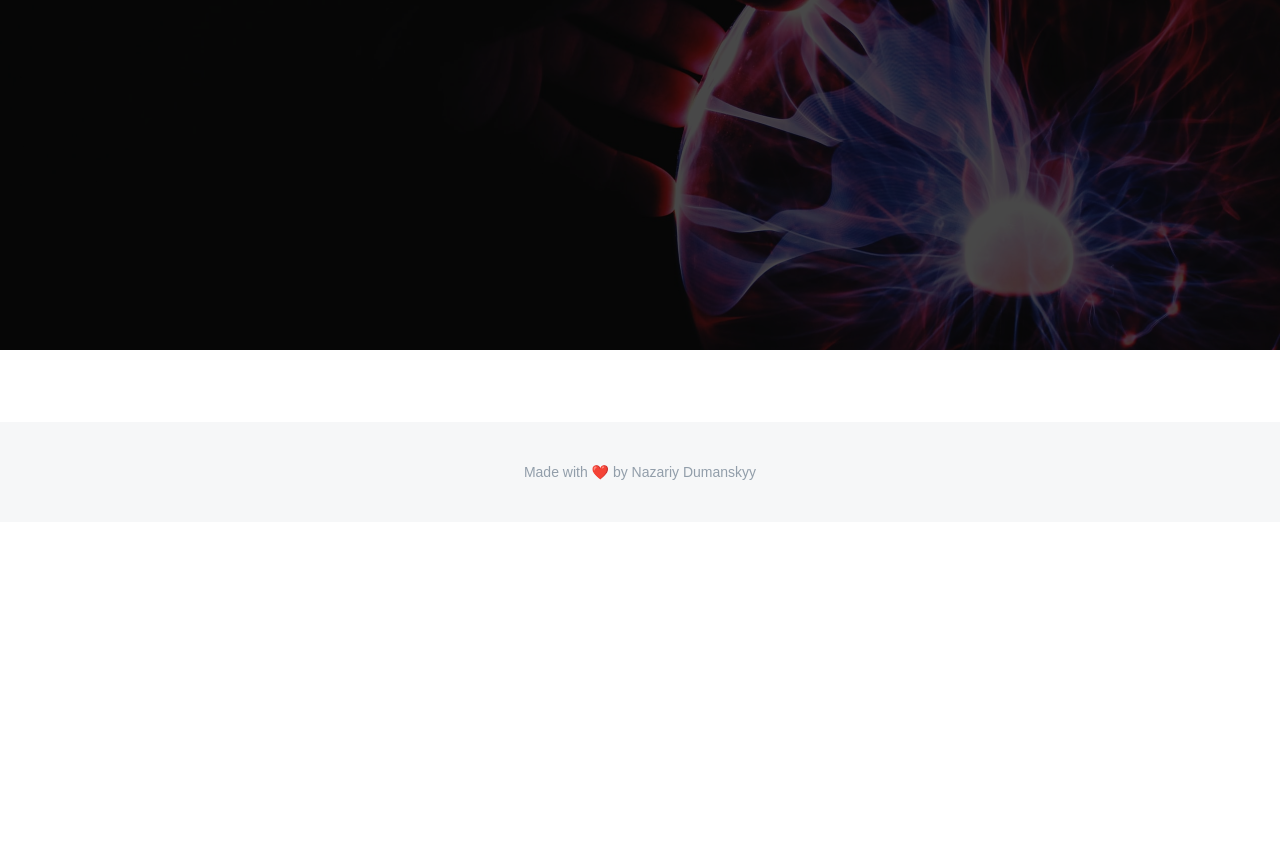
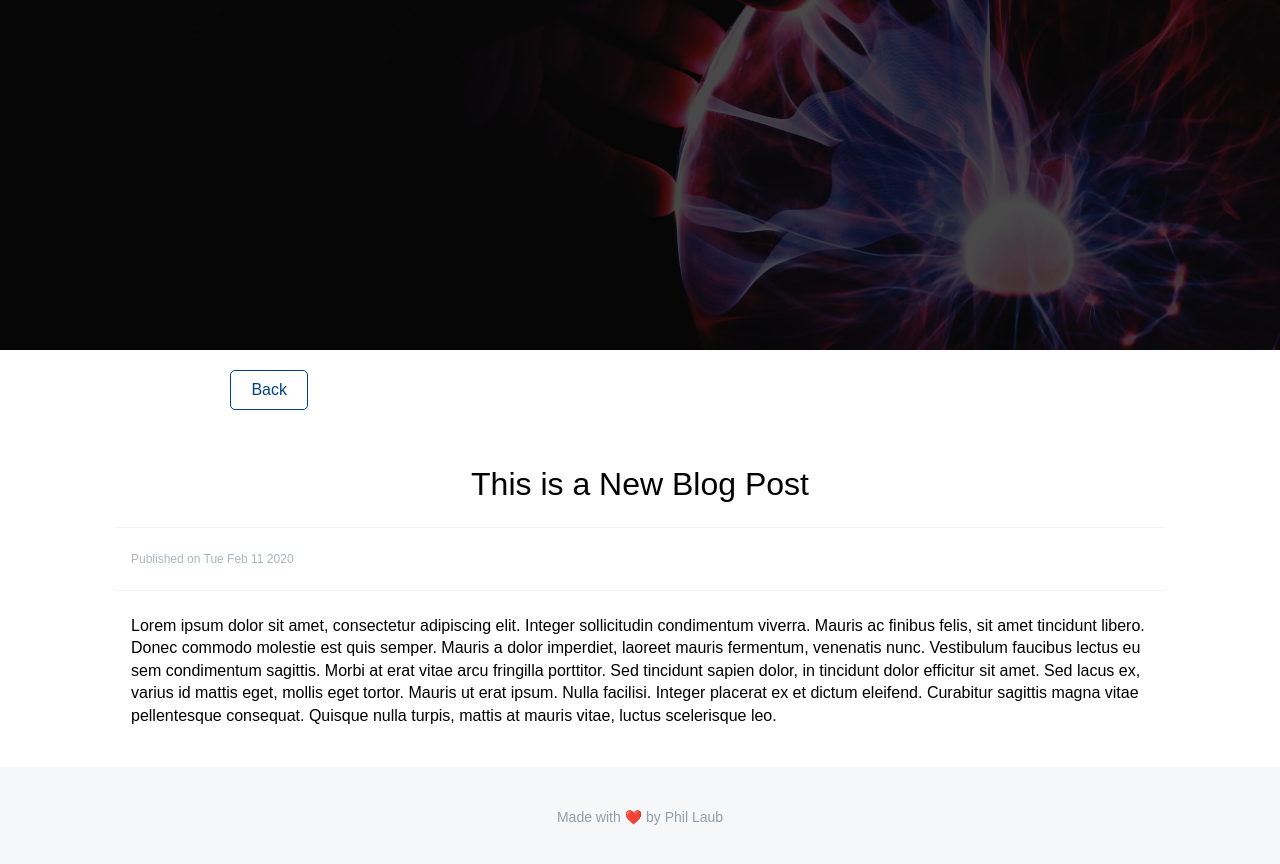
Before and after one commit to PhillipLaub/PWJ-Blog, a plain HTML site: page pwj-module-8-my-blog-app/exercises/post.html in a window 1280 px wide. Before the commit the page ends 800 px from the top, so only its background shows below. Drawn offline with Linux system fonts and the light colour scheme.

Commit message:
built post page

```diff
--- a/pwj-module-8-my-blog-app/exercises/post.html
+++ b/pwj-module-8-my-blog-app/exercises/post.html
@@ -1,27 +1,45 @@
 <!DOCTYPE html>
 <html>
   <head>
-        <meta charset="utf-8">
-        <meta http-equiv="X-UA-Compatible" content="IE=edge">
+    <meta charset="utf-8" />
+    <meta http-equiv="X-UA-Compatible" content="IE=edge" />
     <title>Post</title>
-        <meta name="description" content="">
-        <meta name="viewport" content="width=device-width, initial-scale=1">
-        <link rel="stylesheet" href="style/style.css">
-        <link rel="stylesheet" href="style/post.css">
+    <meta name="description" content="" />
+    <meta name="viewport" content="width=device-width, initial-scale=1" />
+    <link rel="stylesheet" href="style/style.css" />
+    <link rel="stylesheet" href="style/post.css" />
   </head>
   <body>
     <div class="container">
-            <header>
-            </header>
+      <header></header>
+      <div class="navigation">
+        <a href="index.html"> Back </a>
+      </div>
       <div class="main">
         <div class="main-container">
-                    <!-- TODO: Add div class "navigation" to link back to home page HINT: make it a link -->
-                    <!-- TODO: Stylize navigation in style.css -->
-                    <!-- TODO: Add all divs for post title, post, date, post content based on ids in post.css   -->
+          <div class="post-container">
+            <div id="individual-post-title">This is a New Blog Post</div>
+
+            <div id="individual-post-date">Published on Tue Feb 11 2020</div>
+
+            <div id="individual-post-content">
+              Lorem ipsum dolor sit amet, consectetur adipiscing elit. Integer
+              sollicitudin condimentum viverra. Mauris ac finibus felis, sit
+              amet tincidunt libero. Donec commodo molestie est quis semper.
+              Mauris a dolor imperdiet, laoreet mauris fermentum, venenatis
+              nunc. Vestibulum faucibus lectus eu sem condimentum sagittis.
+              Morbi at erat vitae arcu fringilla porttitor. Sed tincidunt sapien
+              dolor, in tincidunt dolor efficitur sit amet. Sed lacus ex, varius
+              id mattis eget, mollis eget tortor. Mauris ut erat ipsum. Nulla
+              facilisi. Integer placerat ex et dictum eleifend. Curabitur
+              sagittis magna vitae pellentesque consequat. Quisque nulla turpis,
+              mattis at mauris vitae, luctus scelerisque leo.
+            </div>
+          </div>
         </div>
       </div>
       <footer>
-                <p>Made with ❤️ by Nazariy Dumanskyy</p>
+        <p>Made with ❤️ by Phil Laub</p>
       </footer>
     </div>
     <script src="js/post.js" async defer></script>
--- a/pwj-module-8-my-blog-app/exercises/style/post.css
+++ b/pwj-module-8-my-blog-app/exercises/style/post.css
@@ -1,13 +1,39 @@
 /* ADD styling for all of the divs in post.html to match  */
 
+.navigation {
+  display: flex;
+  margin-top: 20px;
+  margin-left: 18%;
+}
+.navigation a {
+  text-decoration: none;
+  padding: 10px 20px;
+  border: 1px solid #004186;
+  border-radius: 5px;
+  color: #004186;
+}
+
+.post-container {
+  display: flex;
+  flex-direction: column;
+  justify-content: center;
+}
+
 #individual-post-title {
-
+  font-size: 2em;
+  text-align: center;
+  padding: 24px 0;
 }
 
 #individual-post-date {
-
+  color: #adb5bd;
+  font-size: 12px;
+  border-top: 1px solid #f1f4f8;
+  border-bottom: 1px solid #f1f4f8;
+  padding: 24px 0px 24px 16px;
 }
 
 #individual-post-content {
-
+  padding: 24px 16px 0 16px;
+  line-height: 1.4;
 }
--- a/pwj-module-8-my-blog-app/exercises/style/style.css
+++ b/pwj-module-8-my-blog-app/exercises/style/style.css
@@ -87,6 +87,7 @@ footer {
   overflow: hidden;
   transition: all 250ms;
   cursor: pointer;
+  margin-top: 24px;
 }
 
 .post:hover {
@@ -134,3 +135,25 @@ footer {
   max-height: 65px;
   overflow: hidden;
 }
+
+.nav-button.nav-post-button {
+  position: fixed;
+  bottom: 30px;
+  right: 30px;
+  font-size: 24px;
+  width: 50px;
+  height: 50px;
+  background-color: #004186;
+  color: white;
+  border-radius: 50%;
+  display: flex;
+  justify-content: center;
+  align-items: center;
+  box-shadow: 0 2px 5px 0 rgba(0, 0, 0.26);
+  transition: all 250ms;
+}
+
+.nav-button.nav-post-button:hover {
+  background-color: #002349;
+  transform: translate3d(0px, -5px, 10px);
+}
```
Also changed, not shown: pwj-module-8-my-blog-app/exercises/index.html (+6 -0 lines). Lines whose indentation alone changed are shown as unchanged.
